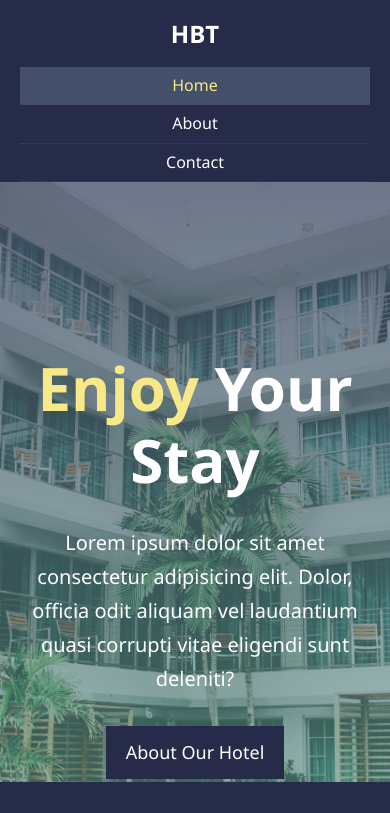
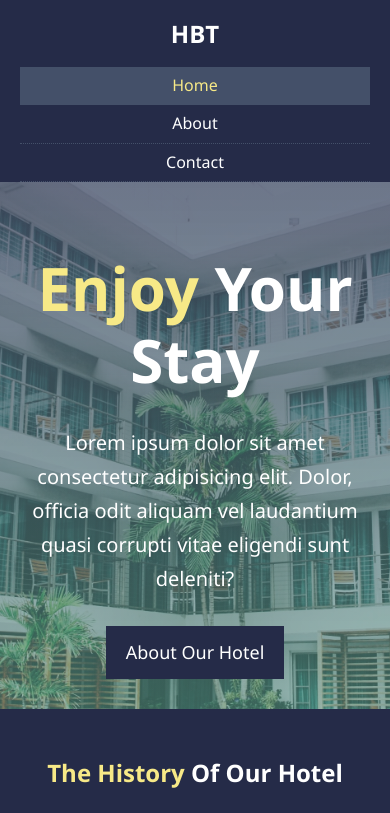
Before and after one commit to nuriaoujo/HBT-project, a plain HTML site: page index.html in a window 390 px wide. Shown: the top 813 px of the page. Drawn offline with Linux system fonts and the light colour scheme.

Commit message:
solving problems with principal text in index

```diff
--- a/css/mobile.css
+++ b/css/mobile.css
@@ -9,7 +9,17 @@
 
 #navbar ul li a {
     padding: 5px;
-    border-bottom: #444 dotted 1px;
+    border-bottom: #445069 dotted 1px;
+}
+
+/* Showcase */
+#showcase {
+    height: 100%;
+}
+
+#showcase .showcase-content {
+    padding-top: 70px;
+    padding-bottom: 30px;
 }
 
 /* Home Info */
@@ -43,3 +53,8 @@
 .l-heading {
     text-align: center;
 }
+
+/* Contact */
+#contact-info .box {
+    border-bottom: #445069 dotted 1px;
+}
```
